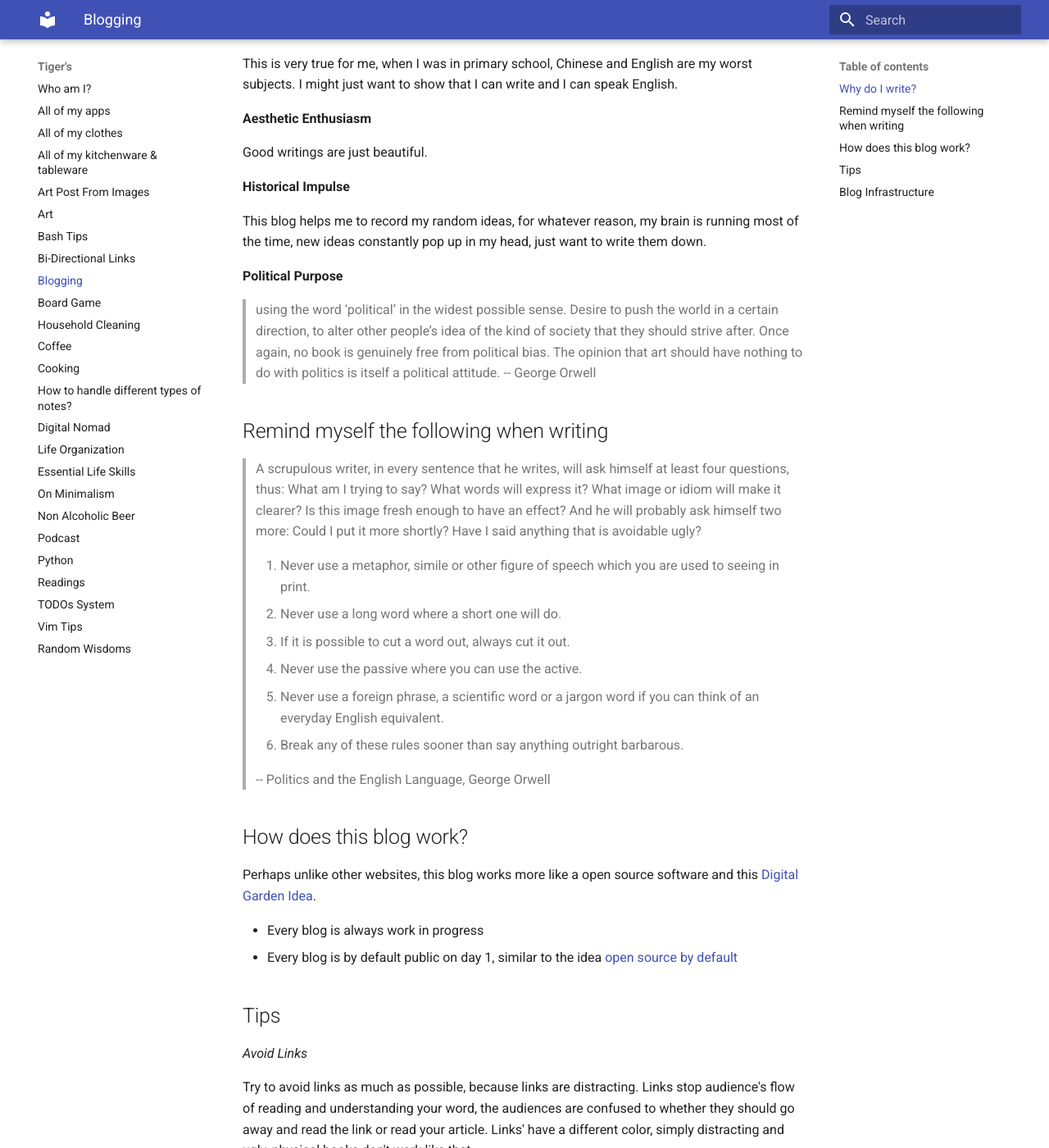
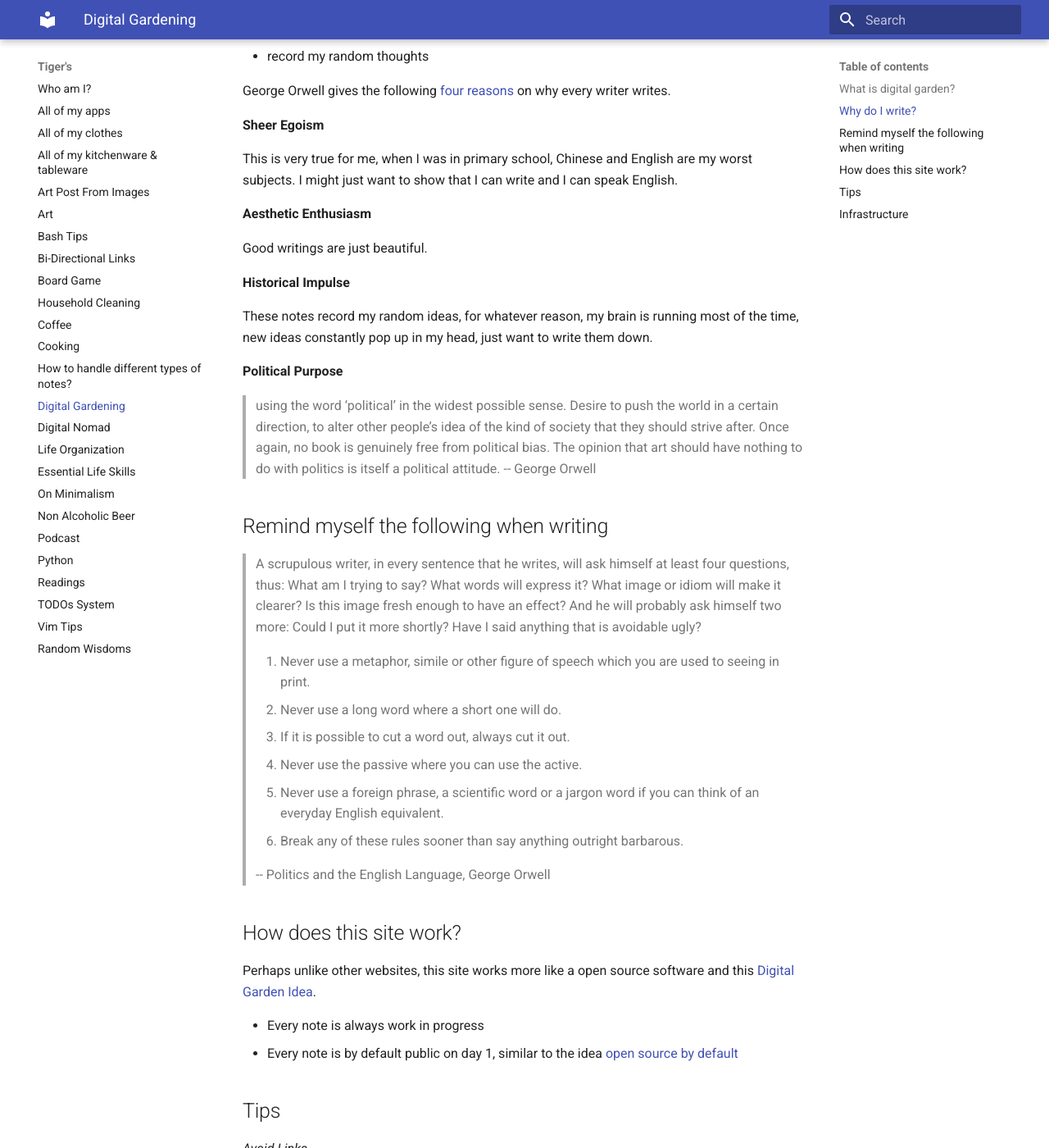
Before and after one commit to ynotstartups/notes, an MkDocs documentation site: the page built from notes/digital-garden.md, in a window 1280 px wide and 1400 px high, scrolled down 358 px. Shown: the whole window at 82% size. Built offline with MkDocs 1.6.1 and Material for MkDocs 9.7.7, drawn with Linux system fonts in a browser that asks for light colours; some of the changed text lies outside the part shown.

Commit message:
rename blog to digital garden

```diff
--- a/notes/blogging.md
+++ b/notes/digital-garden.md
@@ -1,4 +1,8 @@
-# Blogging
+# Digital Gardening
+
+## What is digital garden?
+
+[A brief history](https://maggieappleton.com/garden-history)
 
 ## Why do I write?
 
@@ -18,7 +22,7 @@ Good writings are just beautiful.
 
 **Historical Impulse**
 
-This blog helps me to record my random ideas, for whatever reason, my brain is running most of the time, new ideas constantly pop up in my head, just want to write them down.
+These notes record my random ideas, for whatever reason, my brain is running most of the time, new ideas constantly pop up in my head, just want to write them down.
 
 **Political Purpose**
 
@@ -38,12 +42,12 @@ This blog helps me to record my random ideas, for whatever reason, my brain is r
 > -- Politics and the English Language, George Orwell
 
 
-## How does this blog work?
+## How does this site work?
 
-Perhaps unlike other websites, this blog works more like a open source software and this [Digital Garden Idea](https://maggieappleton.com/garden-history).
+Perhaps unlike other websites, this site works more like a open source software and this [Digital Garden Idea](https://maggieappleton.com/garden-history).
 
-- Every blog is always work in progress
-- Every blog is by default public on day 1, similar to the idea [open source by default](https://artsy.github.io/blog/2018/08/21/OSS-by-Default-Docs/)
+- Every note is always work in progress
+- Every note is by default public on day 1, similar to the idea [open source by default](https://artsy.github.io/blog/2018/08/21/OSS-by-Default-Docs/)
 
 ## Tips
 
@@ -53,9 +57,9 @@ Try to avoid links as much as possible, because links are distracting. Links sto
 
 Solution: perhaps use footnote and add related links at the end
 
-## Blog Infrastructure
+## Infrastructure
 
-My blog are several markdown files in a folder called `blog` within a private Github repository. By using `MkDocs`, I setup a `pre-push` git hook to publish `blog` folder to Github page.
+My notes are several markdown files in a folder called `notes` within a Github repository. By using `MkDocs`, I setup a `pre-push` git hook to publish `notes` folder to Github page.
 
 I use `exiv2` to remove all Exif (GPS) data from images in `pre-commit` git hook.
 
```
